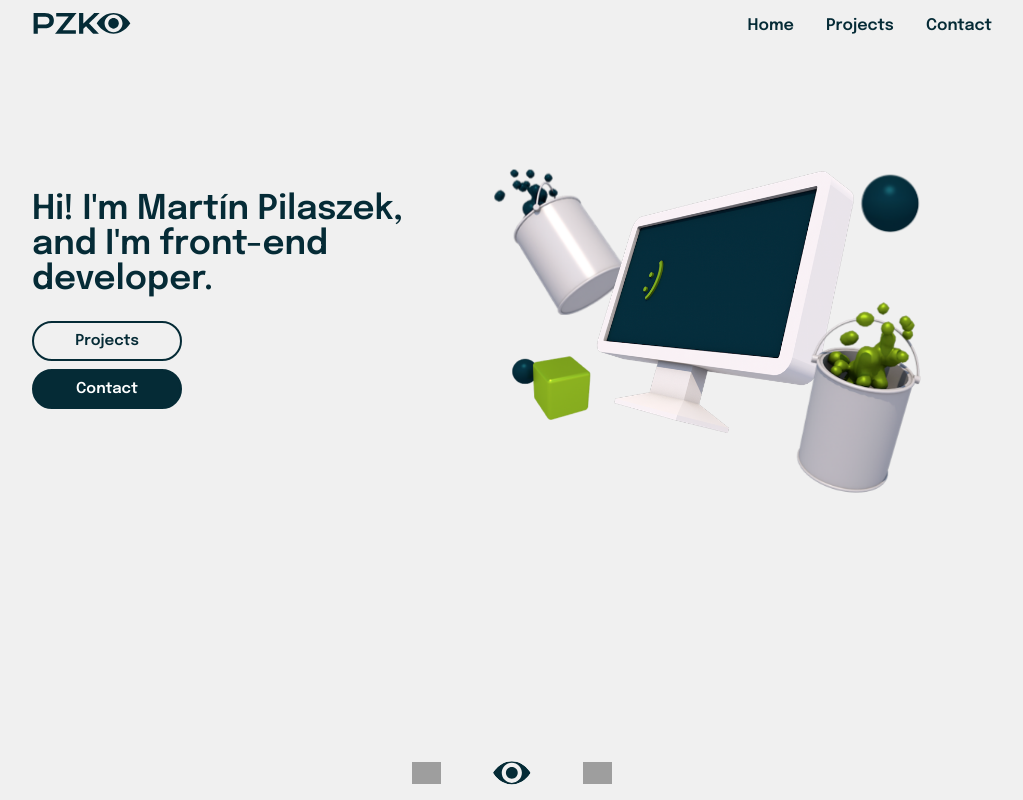
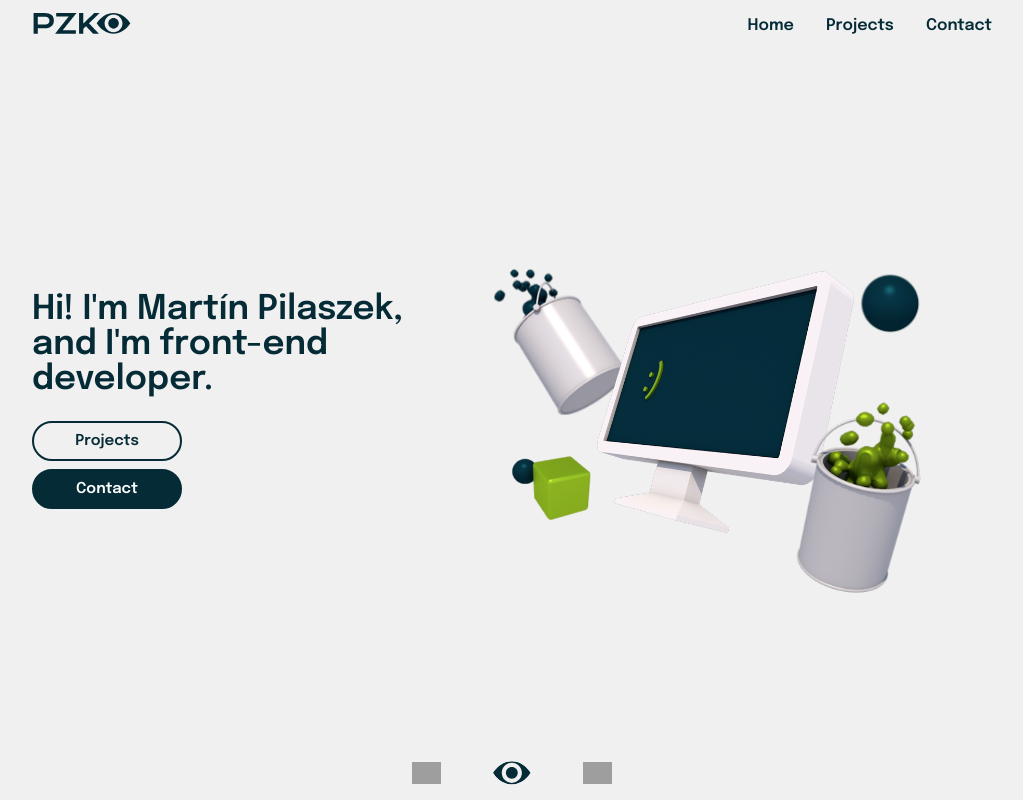
Before and after one commit to mapszk/pzk-vue, a Vue app: page / in a window 1280 px wide. Shown: the whole page, without its empty margins (128-1151 px from the left). Built offline with nearby package versions, Linux system fonts and the light colour scheme; grey boxes are pictures that could not be loaded.

Commit message:
Design fixes

```diff
--- a/src/App.vue
+++ b/src/App.vue
@@ -47,6 +47,9 @@ main{
   max-width: 960px;
   margin: 0 auto;
   min-height: calc(100vh - 100px);
+  display: flex;
+  align-items: center;
+  padding: 15px 0;
 }
 a{
   text-decoration: none;
```
Also changed, not shown: 1 other file (tests, documents, lock files or other folders).
